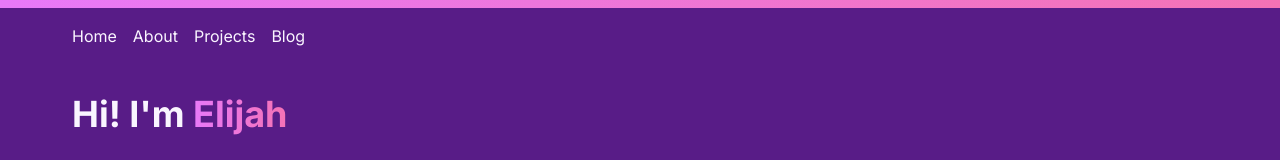
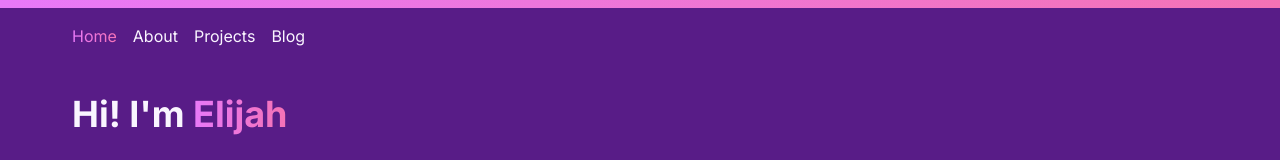
Before and after one commit to devejlee/portfolio, a Next.js app: page / in a window 1280 px wide. Shown: the top 160 px of the page. Built offline with nearby package versions, Linux system fonts and the light colour scheme.

Commit message:
feat: add isCurrentPath to GlobalNav

```diff
--- a/components/GlobalNav/GlobalNav.module.scss
+++ b/components/GlobalNav/GlobalNav.module.scss
@@ -13,3 +13,7 @@
     }
   }
 }
+
+.currentPathLink {
+  @include text-gradient;
+}
--- a/components/GlobalNav/GlobalNav.tsx
+++ b/components/GlobalNav/GlobalNav.tsx
@@ -1,32 +1,42 @@
+'use client';
 import styles from "@components/GlobalNav/GlobalNav.module.scss"
 import Link from "next/link";
+import { usePathname } from 'next/navigation';
 
 const GlobalNav = () => {
+  const pathname = usePathname();
+
+  const isCurrentPath = (path: string) => {
+    if (path === pathname) {
+      return styles.currentPathLink
+    }
+  }
+
   return (
     <nav className={styles.globalNav}>
       <ul>
         <li>
-          <Link href="/">
+          <Link href="/" className={isCurrentPath('/')}>
             Home
           </Link>
         </li>
         <li>
-          <Link href="/about">
+          <Link href="/about" className={isCurrentPath('/about')}>
             About
           </Link>
         </li>
         <li>
-          <Link href="/projects">
+          <Link href="/projects" className={isCurrentPath('/projects')}>
             Projects
           </Link>
         </li>
         <li>
-          <Link href="/blog">
+          <Link href="/blog" className={isCurrentPath('/blog')}>
             Blog
           </Link>
         </li>
       </ul>
-    </nav>
+    </nav >
   );
 };
 
```
